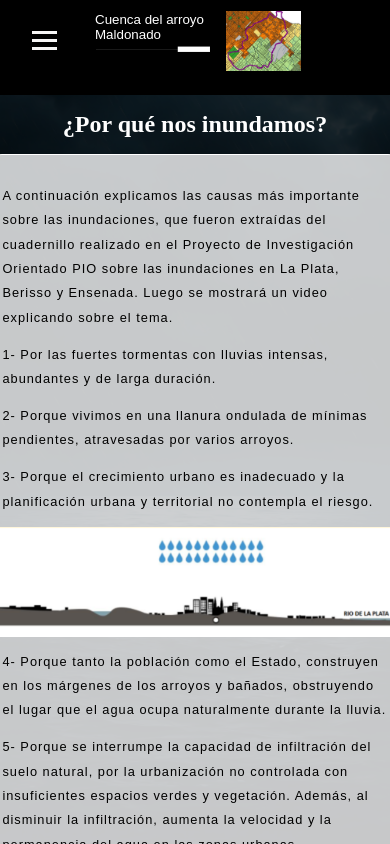
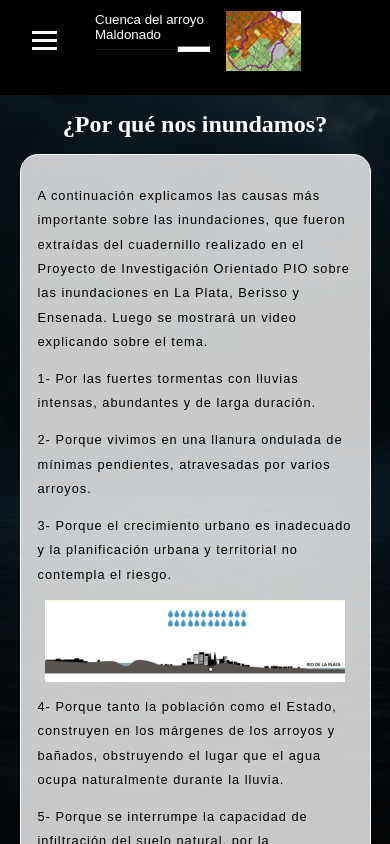
Before and after one commit to Oriailigo/maldonado, a plain HTML site: page porque.html in a window 390 px wide. Drawn offline with Linux system fonts and the light colour scheme.

Commit message:
porque nos inundamos

```diff
--- a/css/myStyles.css
+++ b/css/myStyles.css
@@ -221,7 +221,7 @@ footer{
     font-size: 1em;
   }
   .img-tam-sx{
-    width: 400px!important;
+    width: 300px!important;
   }
   .content-imgs {
     display: flex;
```
